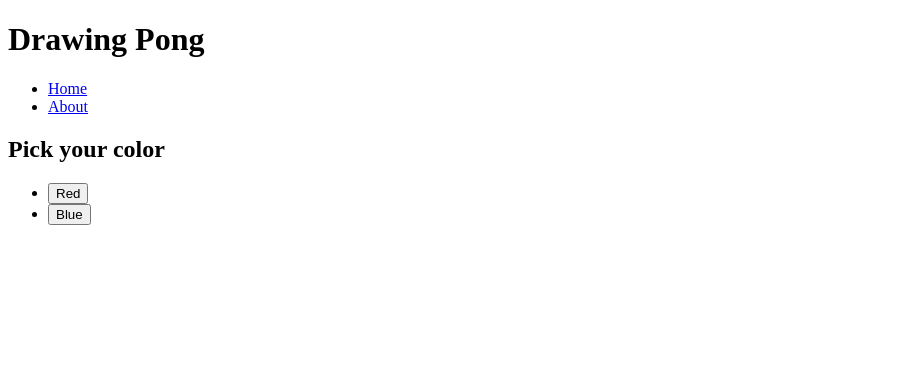
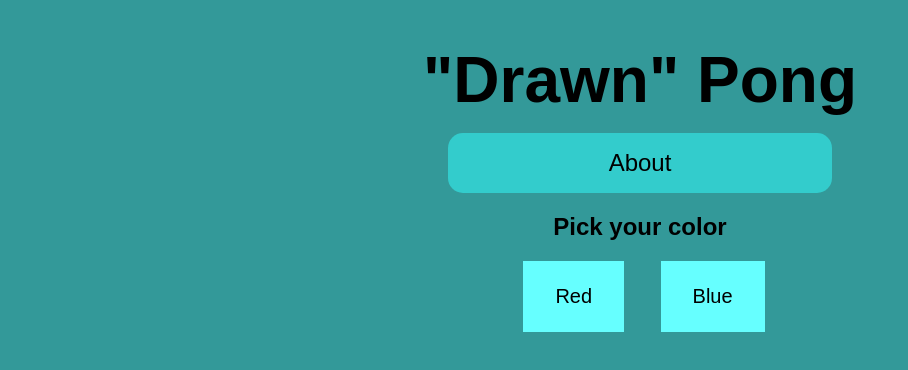
Before and after one commit to Sturmsee/drawing-pong, a plain HTML site: page src/index.html in a window 1280 px wide. Shown: the whole page, without its empty margins (0-908 px from the left). Drawn offline with Linux system fonts and the light colour scheme.

Commit message:
[TASK] stylesheet, readme
- added styles for visuals through CSS
- README now contains section about errors and mistakes

```diff
--- a/src/index.html
+++ b/src/index.html
@@ -4,23 +4,21 @@
     <meta charset="UTF-8">
     <meta name="viewport" content="width=device-width, initial-scale=1.0">
     <script src="scripts/index.js" defer></script>
+    <link rel="stylesheet" href="styles/styles.css">
     <title>Drawing Pong</title>
 </head>
 <body>
     <header>
-        <h1>Drawing Pong</h1>
-        <navbar>
-            <ul>
-                <li><a href="index.html">Home</a></li>
-                <li><a href="../README.md" target="_blank">About</a></li>
-            </ul>
+        <h1>"Drawn" Pong</h1>
+        <navbar class="navbar">
+            <a href="../README.md" target="_blank">About</a>
         </navbar>
     </header>
-    <section>
+    <section class="color-selection">
         <h2>Pick your color</h2>
-        <ul>
-            <li><button class="color-button" data-color="red">Red</button></li>
-            <li><button class="color-button" data-color="blue">Blue</button></li>
+        <ul class="selector-list">
+            <li class="selector-item"><button class="color-button red" data-color="red">Red</button></li>
+            <li class="selector-item"><button class="color-button blue" data-color="blue">Blue</button></li>
         </ul>
     </section>
 </body>
--- a/src/scripts/canvas.js
+++ b/src/scripts/canvas.js
@@ -210,7 +210,7 @@ function gameLoop() {
     ctx.clearRect(0, 0, canvas.width, canvas.height); // Clear the canvas
 
     if (ws.readyState == WebSocket.OPEN) {
-        onUpdatePositions(); // Update the positions of the rectangles based on mouse position
+        setInterval(onUpdatePositions(), 30000); // Update the positions of the rectangles based on mouse position
     }
 
     gameBall.draw();
--- a/src/scripts/index.js
+++ b/src/scripts/index.js
@@ -1,4 +1,3 @@
-var color
 
 window.onload = function() {
     const playerColorButtons = document.querySelectorAll('.color-button');
@@ -10,20 +9,7 @@ window.onload = function() {
 }
 
 function submitPlayerColor(event) {
-    color = event.target.dataset.color;
-    /*
-    if (event.target.innerHTML === 'Red') {
-        color = 'red';
-    }
-    else if (event.target.innerHTML === 'Blue') {
-        color = 'blue';
-    }
-    */
-
-    //console.log(`Player color set to: ${color}`);
-
-    //const ws = new WebSocket('ws://localhost:8080');
-
+    let color = event.target.dataset.color;
     sessionStorage.setItem('playerColor', color);
     window.location.href = 'game.html';
 }
--- a/src/styles/styles.css
+++ b/src/styles/styles.css
@@ -0,0 +1,88 @@
+body {
+    font-family: Arial, sans-serif;
+    margin: auto;
+
+    align-items: center;
+    background-color: #339999;
+    text-align: center;
+}
+
+h1 {
+    color: black;
+    font-size: 4rem;
+    margin-bottom: auto;
+}
+
+
+.navbar{
+    list-style: none;
+    display: flex;
+    justify-content: space-evenly;
+    align-items: center;
+    background-color: #33CCCC;
+    text-align: center;
+    margin: 1rem auto;
+    width: 30%;
+    border-radius: 15px;
+}
+
+
+a {
+    width: 100%;
+    margin: auto;
+    text-decoration: none;
+    color:black;
+    padding: 1rem 2rem;
+    font-size: 1.5rem;
+}
+
+a:hover {
+    background-color: #0099CC;
+    border-radius: 15px;
+}
+
+
+.color-selection {
+    align-items: center;
+    margin: auto;
+}
+
+.selector-item {
+    display: inline-block;
+    margin-right: 2rem;
+}
+
+.color-button {
+    background-color: #66FFFF;
+    color: black;
+    border: none;
+    padding: 1.5rem 2rem;
+    cursor: pointer;
+    font-size: 1.25rem;
+}
+
+.color-button:hover {
+    background-color: #0099CC;
+}
+
+.red:hover {
+    color: red;
+}
+
+.blue:hover {
+    color: blue;
+}
+
+.canvas-section h2 {
+    color: black;
+    font-size: 2rem;
+    margin-top: 1rem;
+    text-decoration: underline;
+}
+
+canvas {
+    border: 2px solid black;
+    background-color: blanchedalmond;
+    margin: 1rem auto;
+    display: block;
+}
```
Also changed, not shown: src/game.html (+1 -1 lines), README.md.
